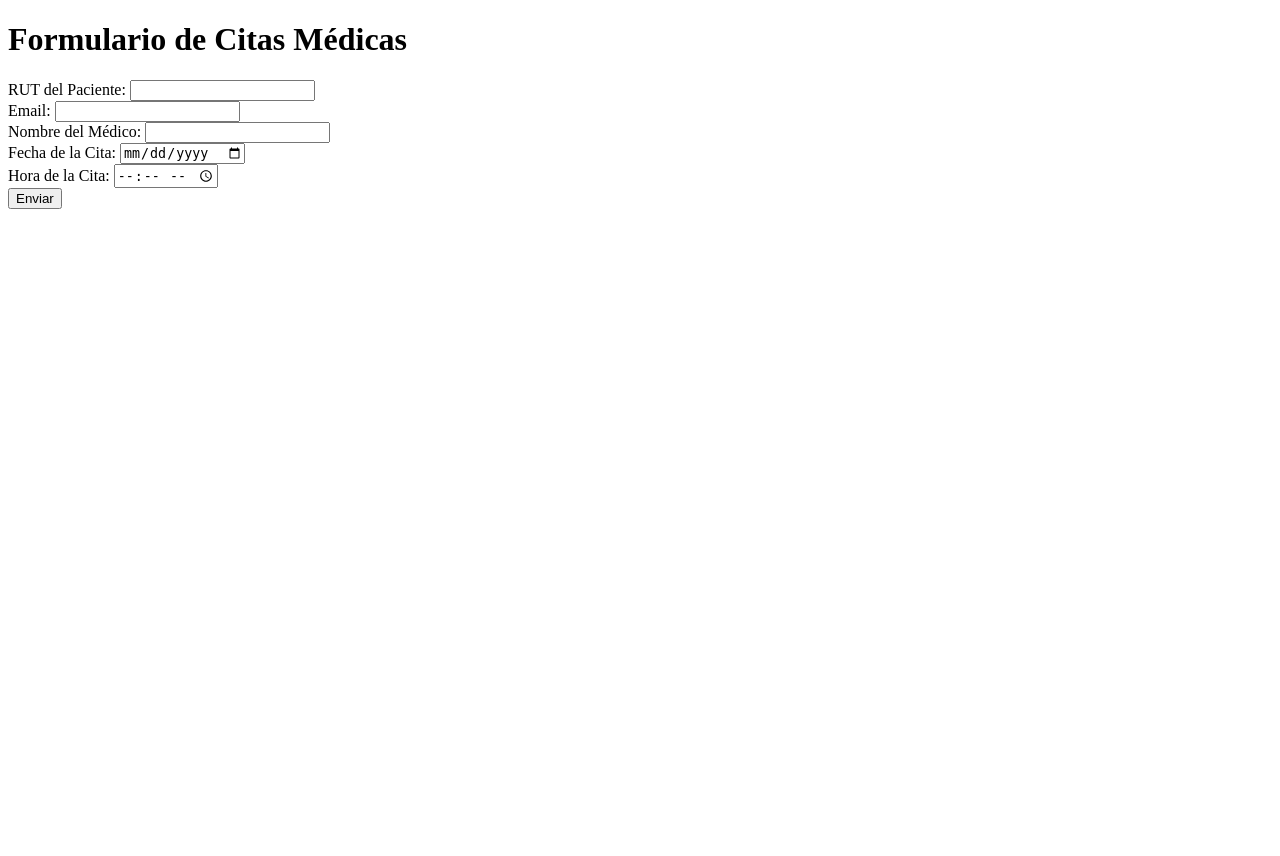
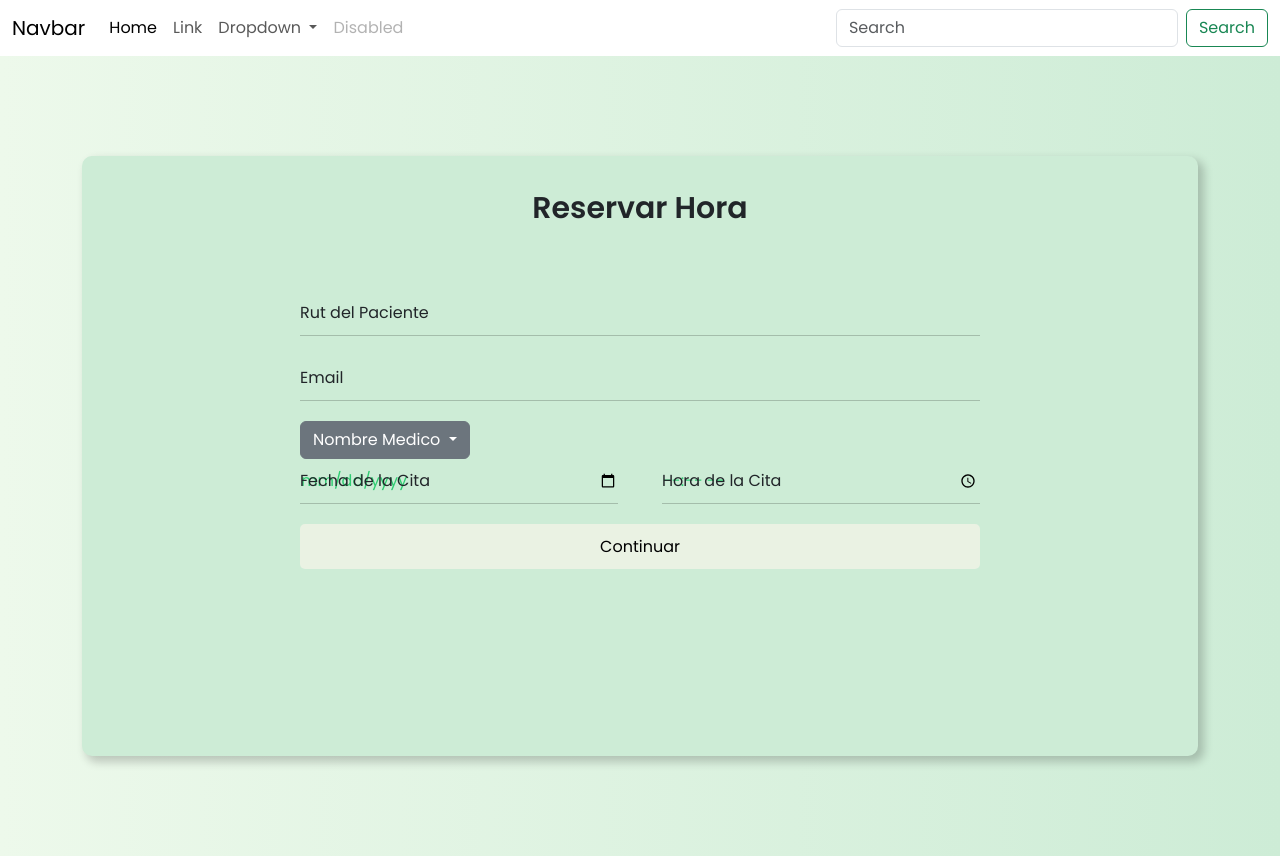
Before and after one commit to SamoooX/Galenos, a Django app: page /hora/ in a window 1280 px wide. Before the commit the page ends 209 px from the top, so only its background shows below. Run offline with Django 4.2, Linux system fonts and the light colour scheme.

Commit message:
avance, aun no listo

```diff
--- /dev/null
+++ b/app/static/css/hora.css
@@ -0,0 +1,154 @@
+@import url('https://fonts.googleapis.com/css2?family=Poppins:wght@300;400;500;600&display=swap');
+
+
+*{
+    font-family: 'Poppins', sans-serif;
+}
+.wrapper{
+    background: linear-gradient(to right, #edf9eb, #cdecd6);
+    padding: 0 20px 0 20px;
+}
+.main{
+    display: flex;
+    justify-content: center;
+    align-items: center;
+    min-height: 100vh;
+}
+
+.row2{
+  width:  100%;
+  height:600px;
+  border-radius: 10px;
+  background: #cdecd6;
+  padding: 0px;
+  box-shadow: 5px 5px 10px 1px rgba(0,0,0,0.2);
+}
+.text{
+    position: absolute;
+    top: 50%;
+    left: 50%;
+    transform: translate(-50%, -50%);
+}
+.text p{
+    color: #fff;
+    font-size: 20px;
+}
+i{
+    font-weight: 400;
+    font-size: 15px;
+}
+.right{
+    display: flex;
+    justify-content: center;
+    align-items: center;
+    position: relative;
+}
+
+.input-box{
+  width: 700px;
+  box-sizing: border-box;;
+}
+
+.input-box header {
+    font-weight: 700;
+    text-align: center;
+    margin-bottom: 30px;
+    padding: 30px;
+}
+
+.input-field {
+    display: flex;
+    flex-direction: column;
+    position: relative;
+    padding: 0 10px 0 10px;
+}
+
+.input {
+    height: 45px;
+    width: 100%;
+    background: transparent;
+    border: none;
+    border-bottom: 1px solid rgba(0, 0, 0, 0.2);
+    outline: none;
+    margin-bottom: 20px;
+    color: #2ecc71; /* Cambiado a un verde más saludable */
+}
+
+.input-box .input-field label {
+    position: absolute;
+    top: 10px;
+    left: 10px;
+    pointer-events: none;
+    transition: .5s;
+    border: none;
+}
+
+.input-field input:focus ~ label {
+    top: -10px;
+    font-size: 13px;
+}
+
+.input-field input:valid ~ label {
+    top: -10px;
+    font-size: 13px;
+    color: #2ecc71;
+}
+
+.input-field .input:focus,
+.input-field .input:valid {
+    border-bottom: 1px solid #2ecc71;
+}
+
+.submit {
+    border: none;
+    outline: none;
+    height: 45px;
+    background: #eaf2e3;
+    border-radius: 5px;
+    transition: .4s;
+}
+
+.submit:hover {
+    background: #2ecc71;
+    color: #fff;
+}
+
+ .signin{
+    text-align: center;
+    font-size: small;
+    margin-top: 25px;
+}
+span a{
+    text-decoration: none;
+    font-weight: 700;
+    color: #000;
+    transition: .5s;
+}
+span a:hover{
+    text-decoration: underline;
+    color: #000;
+}
+
+@media only screen and (max-width: 768px){
+    .side-image{
+        border-radius: 10px 10px 0 0;
+    }
+    img{
+        width: 35px;
+        position: absolute;
+        top: 20px;
+        left: 47%;
+    }
+    .text{
+        position: absolute;
+        top: 70%;
+        text-align: center;
+    }
+    .text p, i{
+        font-size: 16px;
+    }
+    .row{
+        max-width:420px;
+        width: 100%;
+    }
+}
--- a/app/templates/hora.html
+++ b/app/templates/hora.html
@@ -1,30 +1,120 @@
+{% load static %}
 <!DOCTYPE html>
 <html lang="en">
+
 <head>
-    <meta charset="UTF-8">
-    <meta name="viewport" content="width=device-width, initial-scale=1.0">
-    <title>Document</title>
+  <meta charset="UTF-8">
+  <meta name="viewport" content="width=device-width, initial-scale=1.0">
+  <title>Reservar hora</title>
+  <!-- css -->
+  <link rel="stylesheet" href="{% static 'css/'%}hora.css" />
+  <link href="https://cdn.jsdelivr.net/npm/bootstrap@5.3.2/dist/css/bootstrap.min.css" rel="stylesheet"
+    integrity="sha384-T3c6CoIi6uLrA9TneNEoa7RxnatzjcDSCmG1MXxSR1GAsXEV/Dwwykc2MPK8M2HN" crossorigin="anonymous">
 </head>
+
 <body>
-    <h1>Formulario de Citas Médicas</h1>
-    <form onsubmit="return validarFormulario()">
-        <label for="rut">RUT del Paciente:</label>
-        <input type="text" id="rut" name="rut" required><br>
+  <!-- navbar -->
+  <nav class="navbar navbar-expand-lg" style="background-color: #ffff ;">
+    <div class="container-fluid">
+      <a class="navbar-brand" href="#">Navbar</a>
+      <button class="navbar-toggler" type="button" data-bs-toggle="collapse" data-bs-target="#navbarSupportedContent"
+        aria-controls="navbarSupportedContent" aria-expanded="false" aria-label="Toggle navigation">
+        <span class="navbar-toggler-icon"></span>
+      </button>
+      <div class="collapse navbar-collapse" id="navbarSupportedContent">
+        <ul class="navbar-nav me-auto mb-2 mb-lg-0">
+          <li class="nav-item">
+            <a class="nav-link active" aria-current="page" href="#">Home</a>
+          </li>
+          <li class="nav-item">
+            <a class="nav-link" href="#">Link</a>
+          </li>
+          <li class="nav-item dropdown">
+            <a class="nav-link dropdown-toggle" href="#" role="button" data-bs-toggle="dropdown" aria-expanded="false">
+              Dropdown
+            </a>
+            <ul class="dropdown-menu">
+              <li><a class="dropdown-item" href="#">Action</a></li>
+              <li><a class="dropdown-item" href="#">Another action</a></li>
+              <li>
+                <hr class="dropdown-divider">
+              </li>
+              <li><a class="dropdown-item" href="#">Something else here</a></li>
+            </ul>
+          </li>
+          <li class="nav-item">
+            <a class="nav-link disabled" aria-disabled="true">Disabled</a>
+          </li>
+        </ul>
+        <form class="d-flex" role="search">
+          <input class="form-control me-2" type="search" placeholder="Search" aria-label="Search">
+          <button class="btn btn-outline-success" type="submit">Search</button>
+        </form>
+      </div>
+    </div>
+  </nav>
 
-        <label for="email">Email:</label>
-        <input type="email" id="email" name="email" required><br>
+  <!-- cuerpo -->
+  <div class="wrapper">
+    <div class="container main">
+      <div class="row2">
+        <div class="col right">
+          <div class="input-box">
+            <header style="font-size: 30px;">Reservar Hora</header>
+            <form id="reserva-form" method="post">
+              <div class="input-field">
+                <input type="text" class="input" id="rut" name="rut" required>
+                <label for="rut">Rut del Paciente</label>
+              </div>
 
-        <label for="nombreMedico">Nombre del Médico:</label>
-        <input type="text" id="nombreMedico" name="nombreMedico" required><br>
+              <div class="input-field">
+                <input type="email" class="input" id="email" name="email" required autocomplete="off">
+                <label for="email">Email</label>
+              </div>
 
-        <label for="fecha">Fecha de la Cita:</label>
-        <input type="date" id="fecha" name="fecha" required><br>
+              <div class="input-field">
+                <div class="dropdown">
+                  <button class="btn btn-secondary dropdown-toggle" type="button" data-bs-toggle="dropdown" aria-expanded="false">
+                    Nombre Medico
+                  </button>
+                  <!-- vacio porque si, saludos(aqui van los datos) -->
+              </div>
+              </div>
 
-        <label for="hora">Hora de la Cita:</label>
-        <input type="time" id="hora" name="hora" required><br>
+              <div class="row">
+                <div class="col-md-6">
+                  <div class="input-field">
+                    <input type="date" class="input" id="fecha" name="fecha" required>
+                    <label for="fecha">Fecha de la Cita</label>
+                  </div>
+                </div>
 
-        <input type="submit" value="Enviar">
-    </form>
+                <div class="col-md-6">
+                  <div class="input-field">
+                    <input type="time" class="input" id="hora" name="hora" required>
+                    <label for="hora">Hora de la Cita</label>
+                  </div>
+                </div>
+              </div>
+              <div class="input-field">
+                <input type="submit" class="submit" value="Continuar">
+              </div>
+            </form>
+          </div>
+        </div>
+      </div>
+    </div>
+  </div>
+
 </body>
+
+
+
+  <script src="https://cdn.jsdelivr.net/npm/bootstrap@5.3.2/dist/js/bootstrap.bundle.min.js"
+    integrity="sha384-C6RzsynM9kWDrMNeT87bh95OGNyZPhcTNXj1NW7RuBCsyN/o0jlpcV8Qyq46cDfL" crossorigin="anonymous"></script>
+  <script src="https://cdn.jsdelivr.net/npm/@popperjs/core@2.11.8/dist/umd/popper.min.js"
+    integrity="sha384-I7E8VVD/ismYTF4hNIPjVp/Zjvgyol6VFvRkX/vR+Vc4jQkC+hVqc2pM8ODewa9r" crossorigin="anonymous"></script>
+  <script src="https://cdn.jsdelivr.net/npm/bootstrap@5.3.2/dist/js/bootstrap.min.js"
+    integrity="sha384-BBtl+eGJRgqQAUMxJ7pMwbEyER4l1g+O15P+16Ep7Q9Q+zqX6gSbd85u4mG4QzX+" crossorigin="anonymous"></script>
+
 </html>
-</html>
--- a/app/templates/register.html
+++ b/app/templates/register.html
@@ -19,12 +19,7 @@
         <div class="container main">
             <div class="row">
                 <div class="col-md-6 side-image">
-
-                    <!-------------      image     ------------->
-
                     <img src="{% static 'img/medico.jpg' %}" alt="">
-
-
                 </div>
                 <div class="col-md-6 right">
                     <div class="input-box">
```
